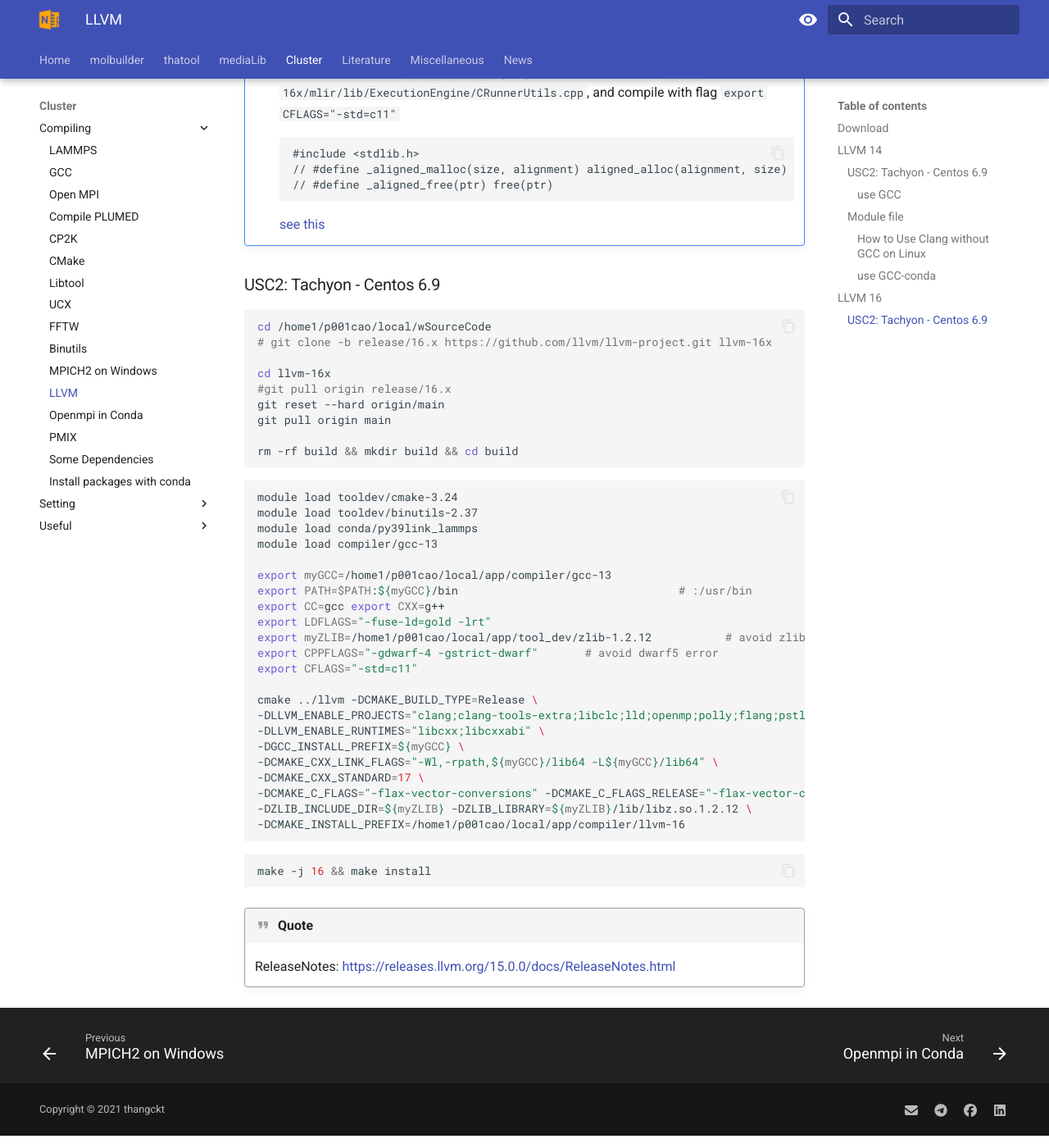
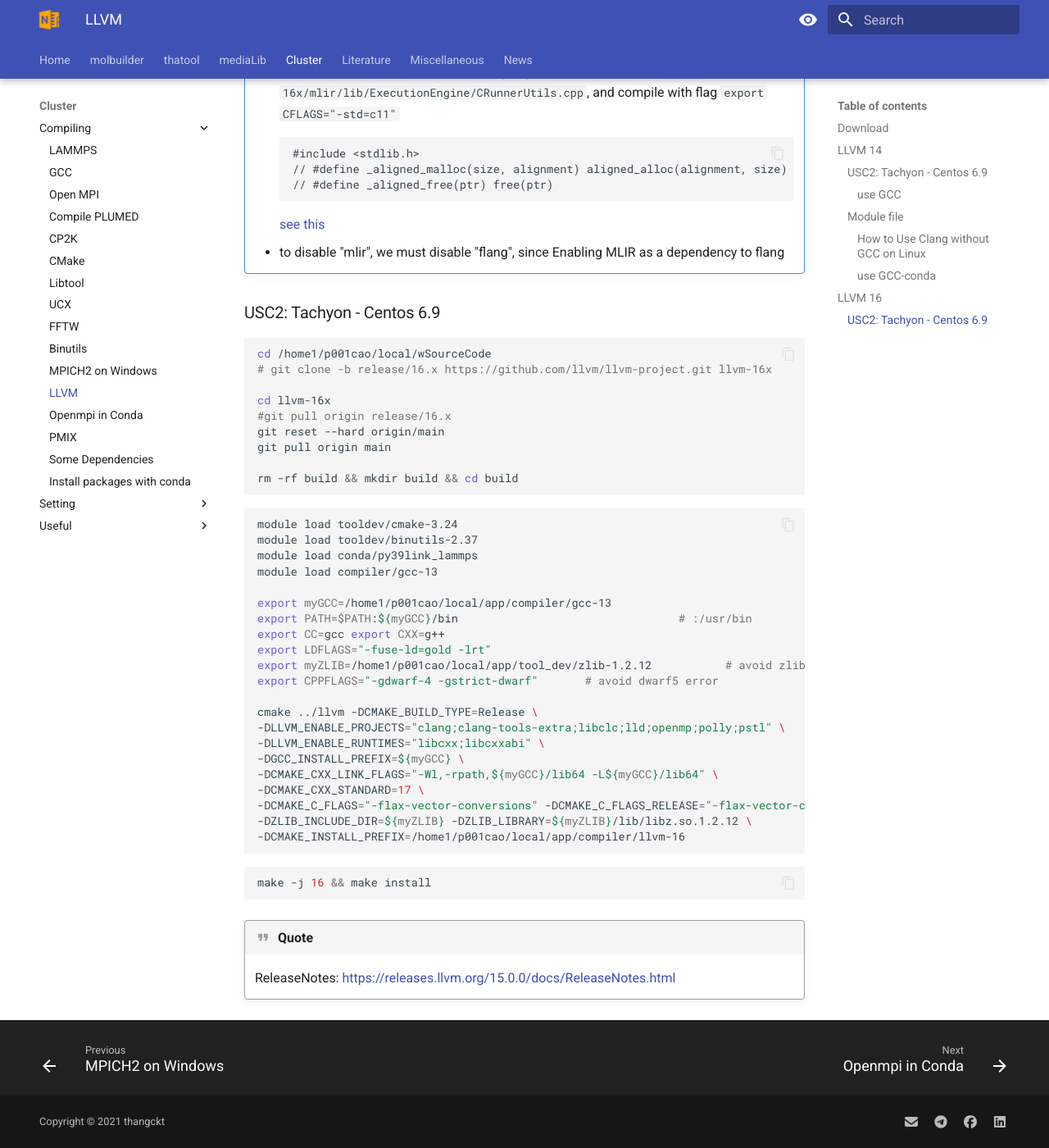
Before and after one commit to thangckt/thangckt.github.io, an MkDocs documentation site: the page built from docs/cluster/compiling/10_LLVM.md, in a window 1280 px wide and 1400 px high, scrolled down 4457 px. Shown: the whole window at 82% size. Built offline with MkDocs 1.6.1 and Material for MkDocs 9.7.7, drawn with Linux system fonts in a browser that asks for light colours; the version menu is left out.

Commit message:
Update 10_LLVM.md

````diff
--- a/docs/cluster/compiling/10_LLVM.md
+++ b/docs/cluster/compiling/10_LLVM.md
@@ -192,6 +192,7 @@
         // #define _aligned_free(ptr) free(ptr)
         ```
         [see this](https://github.com/dtegunov/liblion/issues/1)
+    - to disable "mlir", we must disable "flang", since Enabling MLIR as a dependency to flang
 
 
 ### USC2: Tachyon - Centos 6.9
@@ -220,10 +221,9 @@
 export LDFLAGS="-fuse-ld=gold -lrt"
 export myZLIB=/home1/p001cao/local/app/tool_dev/zlib-1.2.12           # avoid zlib hidden by conda
 export CPPFLAGS="-gdwarf-4 -gstrict-dwarf"       # avoid dwarf5 error
-export CFLAGS="-std=c11"
 
 cmake ../llvm -DCMAKE_BUILD_TYPE=Release \
--DLLVM_ENABLE_PROJECTS="clang;clang-tools-extra;libclc;lld;openmp;polly;flang;pstl" \
+-DLLVM_ENABLE_PROJECTS="clang;clang-tools-extra;libclc;lld;openmp;polly;pstl" \
 -DLLVM_ENABLE_RUNTIMES="libcxx;libcxxabi" \
 -DGCC_INSTALL_PREFIX=${myGCC} \
 -DCMAKE_CXX_LINK_FLAGS="-Wl,-rpath,${myGCC}/lib64 -L${myGCC}/lib64" \
````
